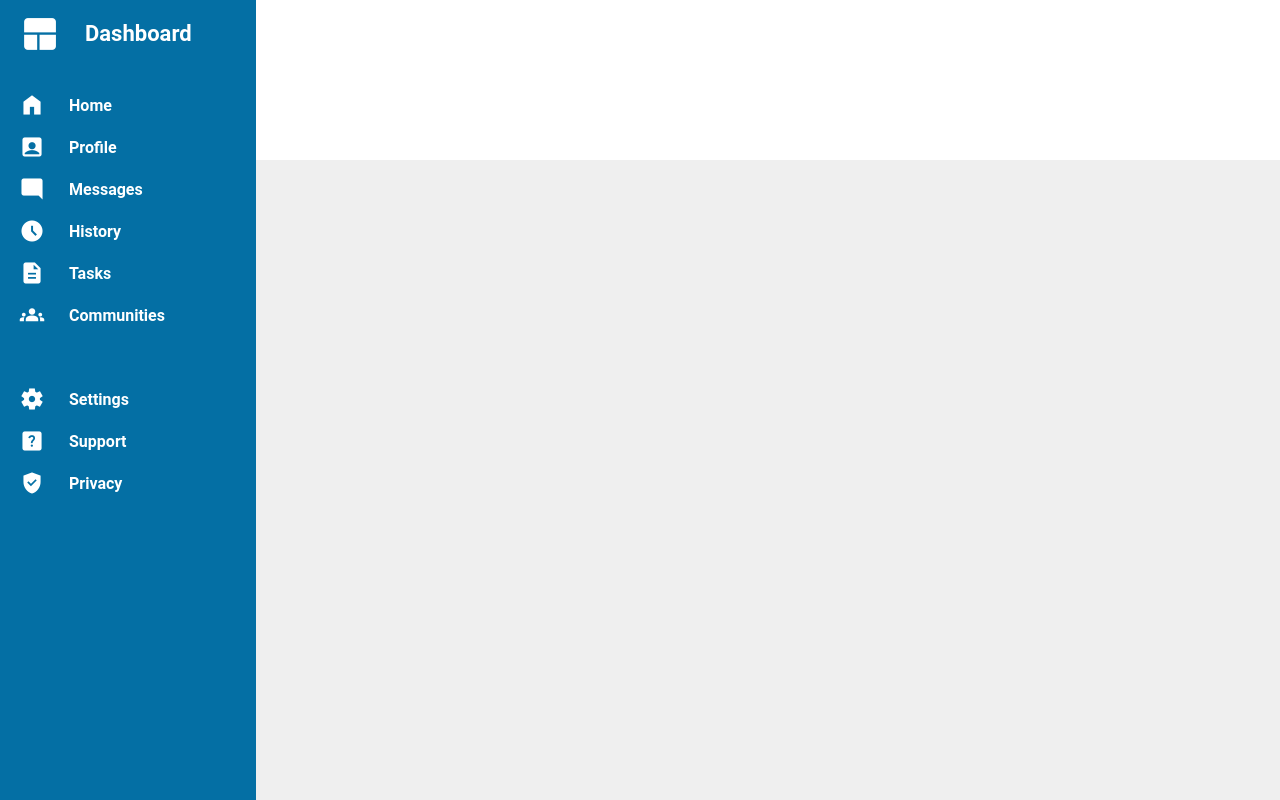
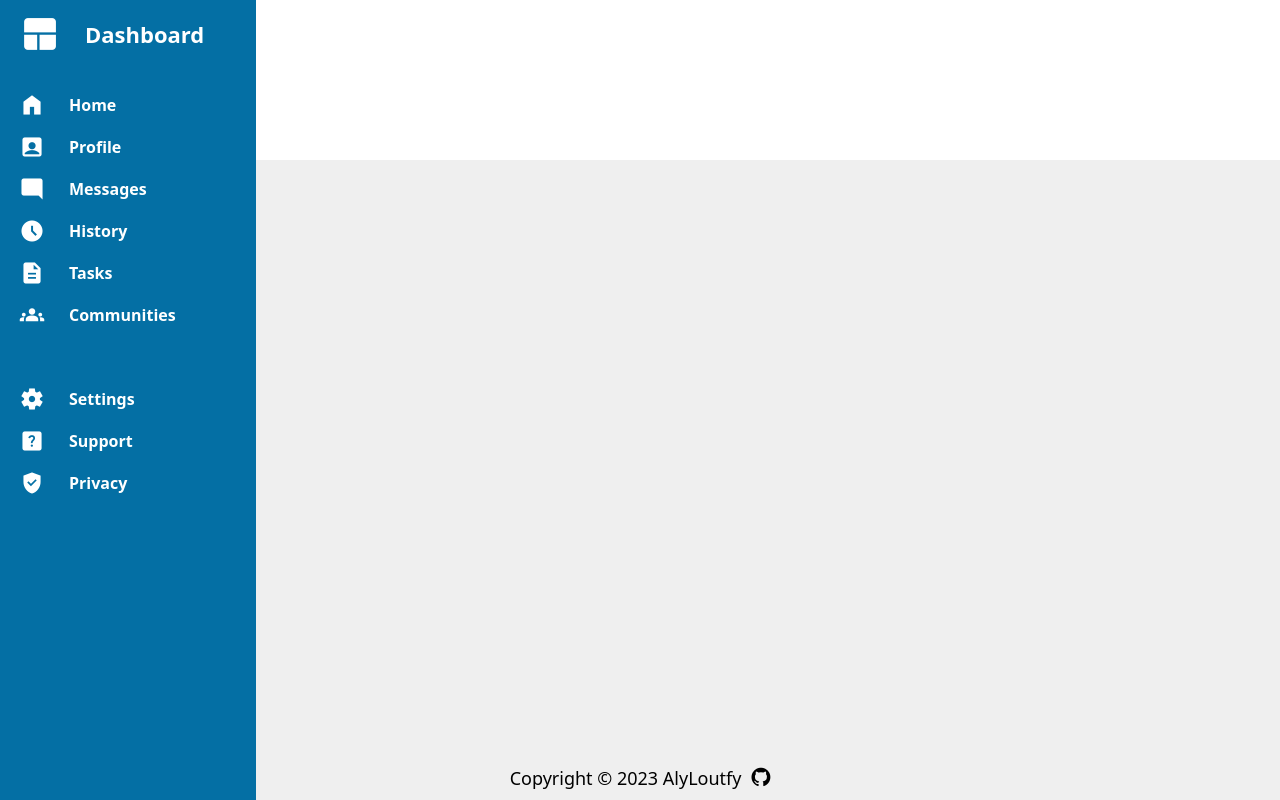
Before and after one commit to AlyLoutfy/admin-dashboard, a plain HTML site: page index.html in a window 1280 px wide. Drawn offline with nearby package versions, Linux system fonts and the light colour scheme.

Commit message:
Add footer

```diff
--- a/index.html
+++ b/index.html
@@ -5,6 +5,7 @@
   <meta http-equiv="X-UA-Compatible" content="IE=edge">
   <meta name="viewport" content="width=device-width, initial-scale=1.0">
   <link rel="stylesheet" href="https://fonts.googleapis.com/css2?family=Material+Symbols+Outlined:opsz,wght,FILL,GRAD@20..48,100..700,0..1,-50..200" />
+  <link rel="stylesheet" href="https://cdnjs.cloudflare.com/ajax/libs/font-awesome/4.7.0/css/font-awesome.min.css">
   <link rel="stylesheet" href="style.css">
 
   <title>Admin Dashboard</title>
@@ -87,6 +88,18 @@
 
       </div>
     </div>
+    <footer class="footer">
+      <p>
+        Copyright ©
+        <script>
+          document.write(new Date().getFullYear())
+        </script>
+        AlyLoutfy
+      </p>
+      <a href="https://github.com/AlyLoutfy" target="_blank">
+        <i class="fa fa-github"></i>
+      </a>
+    </footer>
   </div>
 </body>
 </html>
--- a/style.css
+++ b/style.css
@@ -1,13 +1,13 @@
 *,
 *::after,
 *::before {
-  font-family: 'Roboto', sans-serif;
   box-sizing: border-box;
   padding: 0;
   margin: 0;
 }
 
 .container {
+  font-family: system-ui, -apple-system, BlinkMacSystemFont, 'Open Sans', sans-serif;
   display: grid;
   grid-template-columns: 1fr 4fr;
   grid-template-rows: 1fr 4fr;
@@ -58,3 +58,28 @@
   grid-template-rows: 1fr 1fr;
   background-color: rgb(239, 239, 239);
 }
+
+/* Footer */
+
+.footer {
+  position: absolute;
+  bottom: 0;
+  left: 0;
+  display: flex;
+  align-items: center;
+  justify-content: center;
+  gap: 10px;
+  width: 100%;
+  padding: 10px;
+  font-size: 18px;
+}
+
+.fa-github {
+  color: black;
+  font-size: 22px;
+  transition: transform 0.9s ease-in-out;
+}
+
+.fa-github:hover {
+  transform: rotate(360deg) scale(1.4);
+}
```
